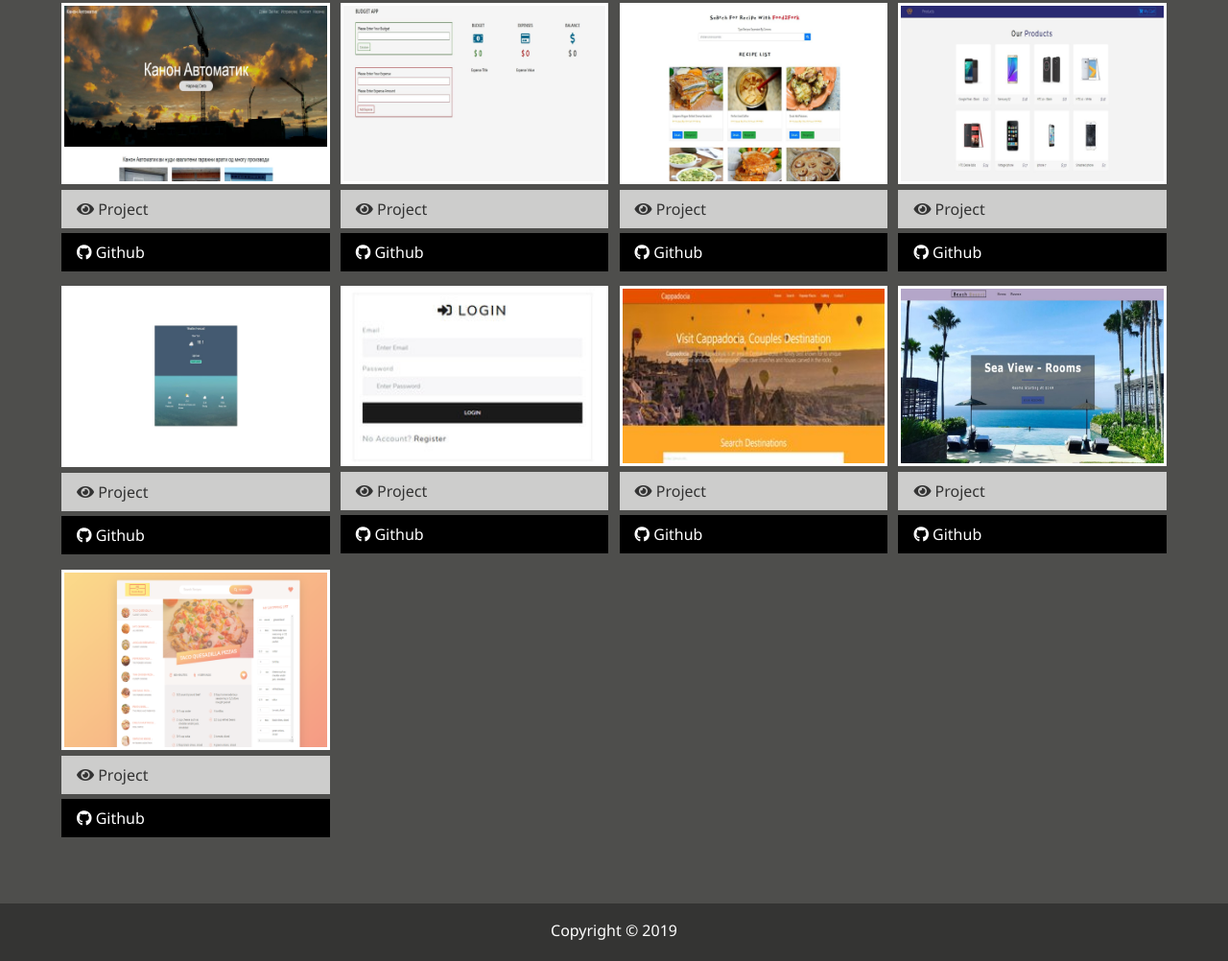
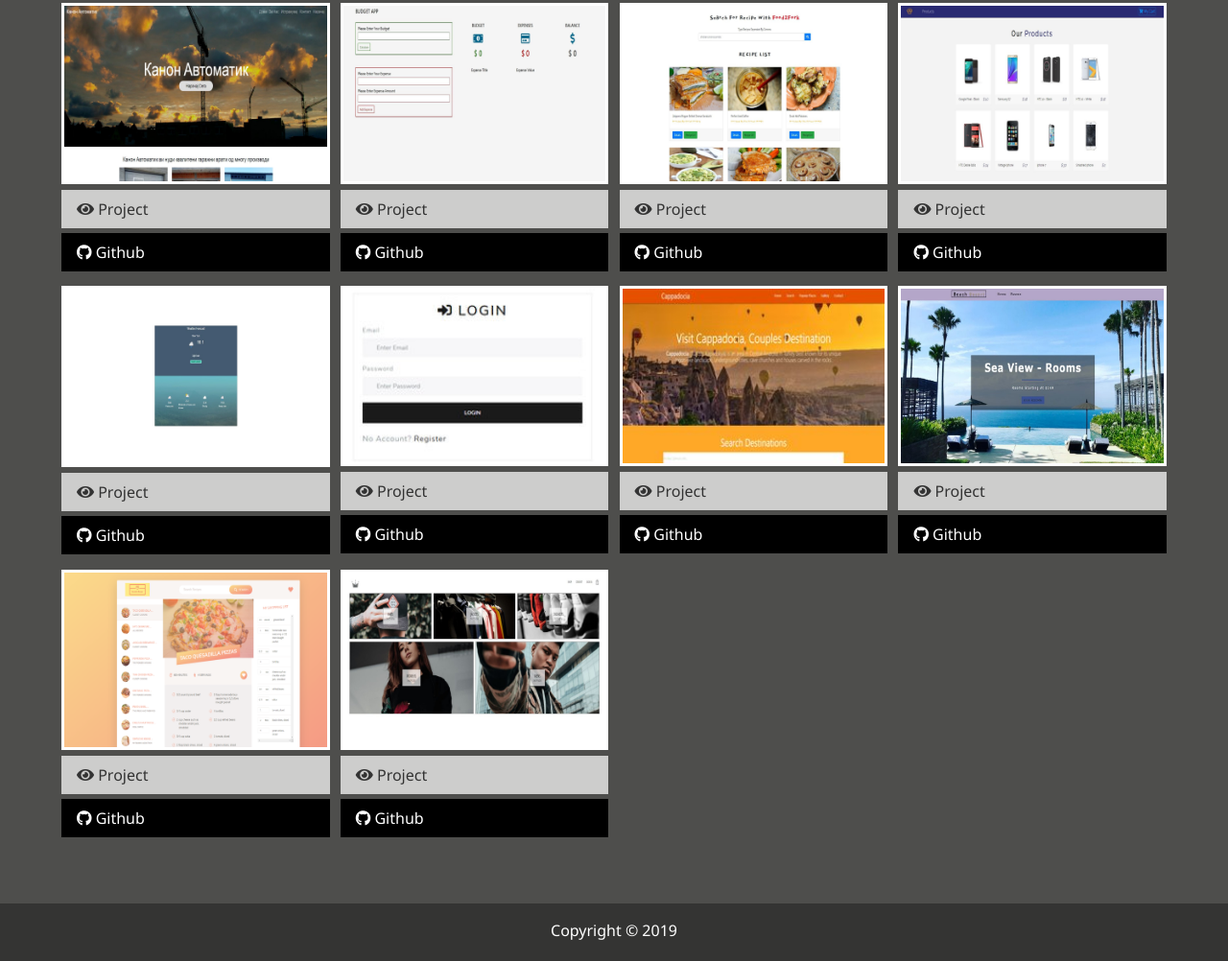
Before and after one commit to FejzaM/Portfolio, a plain HTML site: page work.html in a window 1280 px wide. Shown: the part 279-1281 px from the top of the page at 96% size. Drawn offline with Linux system fonts and the light colour scheme.

Commit message:
Project 10

```diff
--- a/work.html
+++ b/work.html
@@ -147,13 +147,24 @@
         </a>
       </div>
       <div class="item">
-        <a href="https://github.com/FejzaM/Mustafa-s-Recipes">
+        <a href="https://mustafasrecipes.netlify.com">
           <img src="img/projects/project9.png" alt="Project">
         </a>
         <a href="https://mustafasrecipes.netlify.com" class="btn-light">
           <i class="fas fa-eye"></i> Project
         </a>
         <a href="https://github.com/FejzaM/Mustafa-s-Recipes" class="btn-dark">
+          <i class="fab fa-github"></i> Github
+        </a>
+      </div>
+      <div class="item">
+        <a href="https://hardsoda.herokuapp.com/">
+          <img src="img/projects/project10.jpg" alt="Project">
+        </a>
+        <a href="https://hardsoda.herokuapp.com/" class="btn-light">
+          <i class="fas fa-eye"></i> Project
+        </a>
+        <a href="https://git.heroku.com/hardsoda.git" class="btn-dark">
           <i class="fab fa-github"></i> Github
         </a>
       </div>
```
